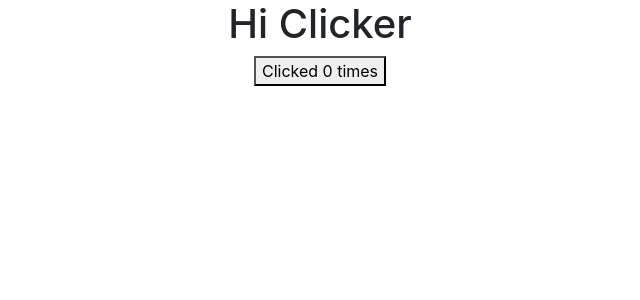
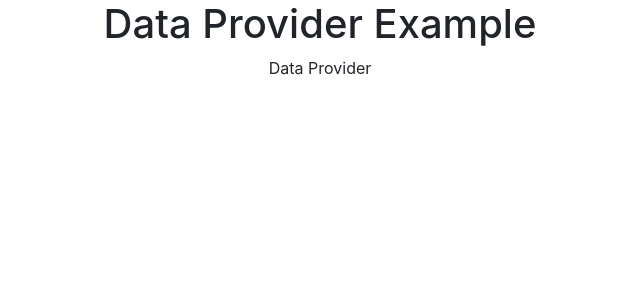
Before and after one commit to SajjadAli54/reactjs, a React (Create React App) app in the folder hello-world/: page / in a window 1280 px wide. Shown: the top 300 px of the page, without its empty margins (320-960 px from the left). Built offline with nearby package versions, Linux system fonts and the light colour scheme.

Commit message:
Data Provider render

```diff
--- a/hello-world/src/App.js
+++ b/hello-world/src/App.js
@@ -1,10 +1,11 @@
 import "./App.css";
 import UseCounter from "./Components/render/counter";
+import DataConsumer from "./Components/render/dataProvider";
 
 function App() {
   return (
     <div className="App">
-      <UseCounter />
+      <DataConsumer />
     </div>
   );
 }
--- /dev/null
+++ b/hello-world/src/Components/render/dataProvider.jsx
@@ -0,0 +1,28 @@
+import React from "react";
+
+// A component that provides data through render prop
+class DataProvider extends React.Component {
+  state = {
+    data: "Data Provider",
+  };
+
+  render() {
+    return this.props.render(this.state.data);
+  }
+}
+
+// A component that consumes the data using render prop
+const DataConsumer = () => {
+  return (
+    <DataProvider
+      render={(data) => (
+        <div>
+          <h1>Data Provider Example</h1>
+          <p>{data}</p>
+        </div>
+      )}
+    />
+  );
+};
+
+export default DataConsumer;
```
